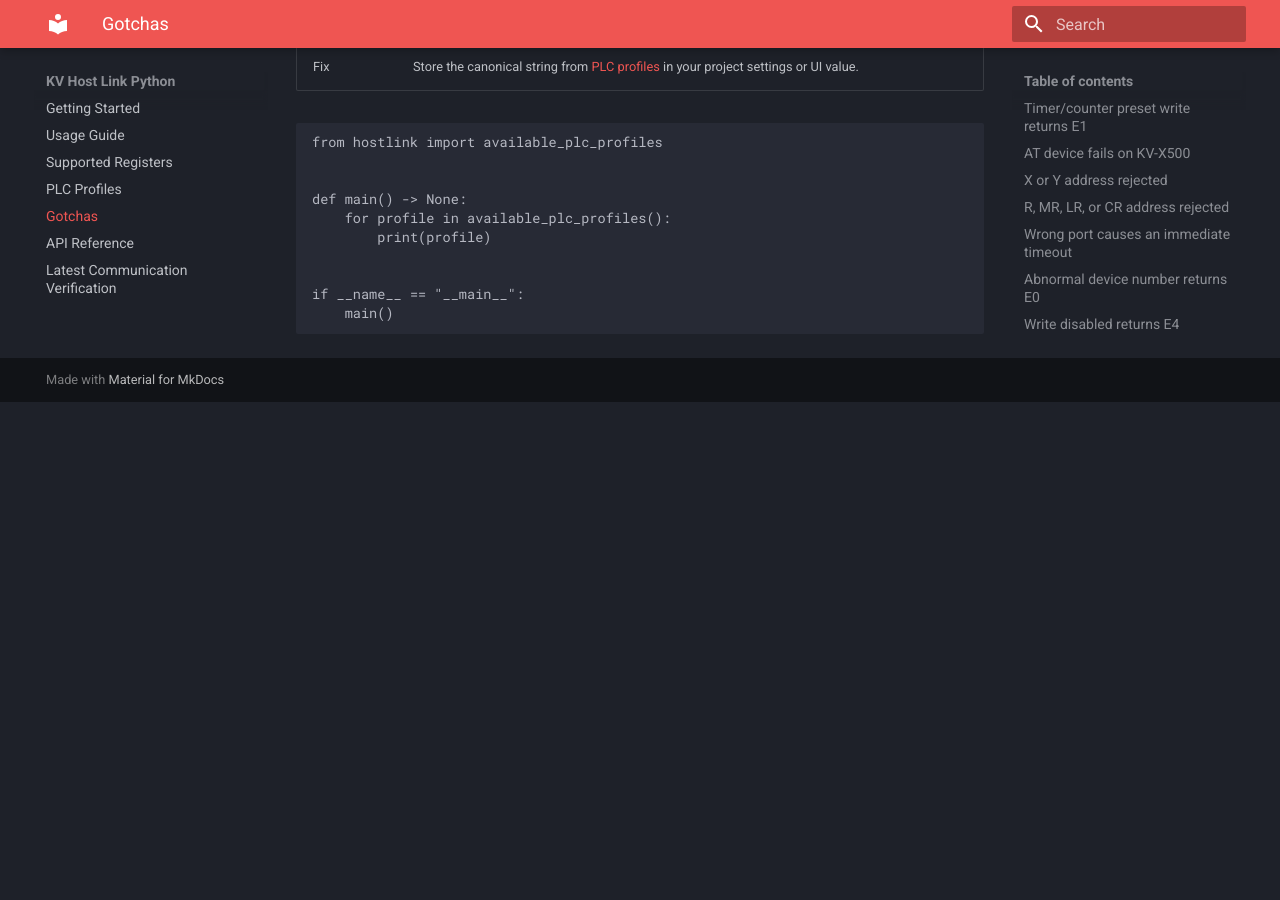
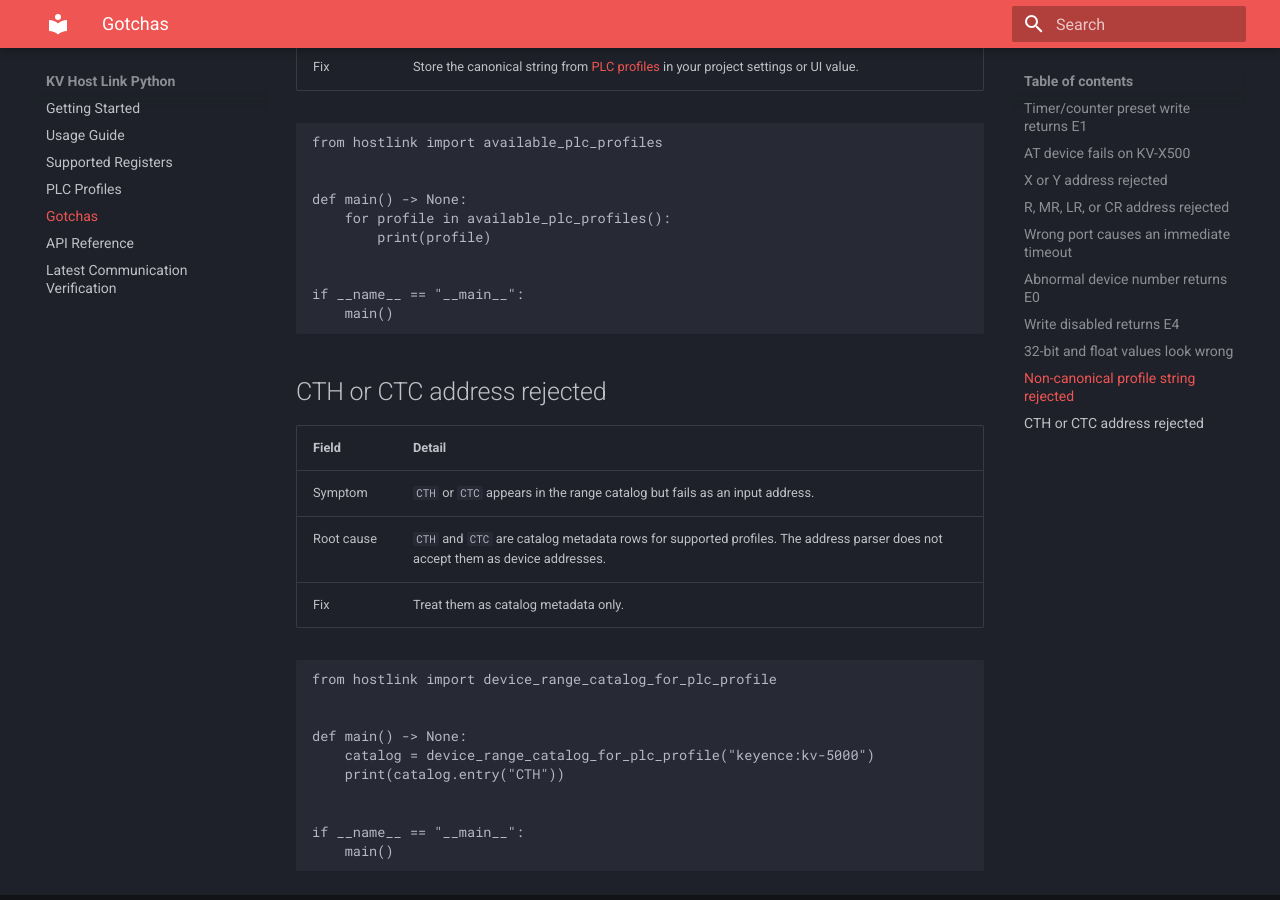
Before and after one commit to fa-yoshinobu/plc-comm-hostlink-python, an MkDocs documentation site: the page built from docsrc/user/GOTCHAS.md, in a window 1280 px wide and 900 px high, scrolled down 4223 px. Built offline with MkDocs 1.6.1 and Material for MkDocs 9.7.7, drawn with Linux system fonts in a browser that asks for light colours; before the commit the page ends 4625 px from its top, so only the background shows below that.

````diff
--- a/docsrc/user/GOTCHAS.md
+++ b/docsrc/user/GOTCHAS.md
@@ -165,3 +165,24 @@ def main() -> None:
 if __name__ == "__main__":
     main()
 ```
+
+## CTH or CTC address rejected
+
+| Field | Detail |
+|---|---|
+| Symptom | `CTH` or `CTC` appears in the range catalog but fails as an input address. |
+| Root cause | `CTH` and `CTC` are catalog metadata rows for supported profiles. The address parser does not accept them as device addresses. |
+| Fix | Treat them as catalog metadata only. |
+
+```python
+from hostlink import device_range_catalog_for_plc_profile
+
+
+def main() -> None:
+    catalog = device_range_catalog_for_plc_profile("keyence:kv-5000")
+    print(catalog.entry("CTH"))
+
+
+if __name__ == "__main__":
+    main()
+```
````
Also changed, not shown: docsrc/user/ERROR_CODES.md (added, +30 -0 lines), docsrc/user/LATEST_COMMUNICATION_VERIFICATION.md (+0 -4 lines), docsrc/user/PROFILES.md (+6 -4 lines), docsrc/user/SUPPORTED_REGISTERS.md (+3 -2 lines), docsrc/user/TROUBLESHOOTING.md (added, +30 -0 lines).
